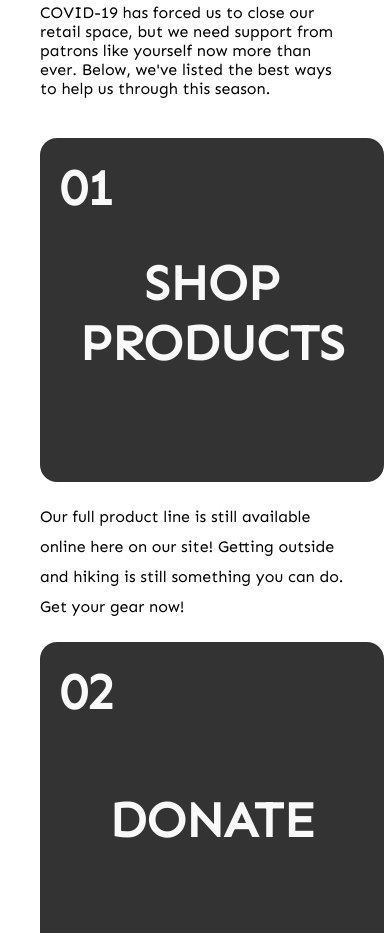
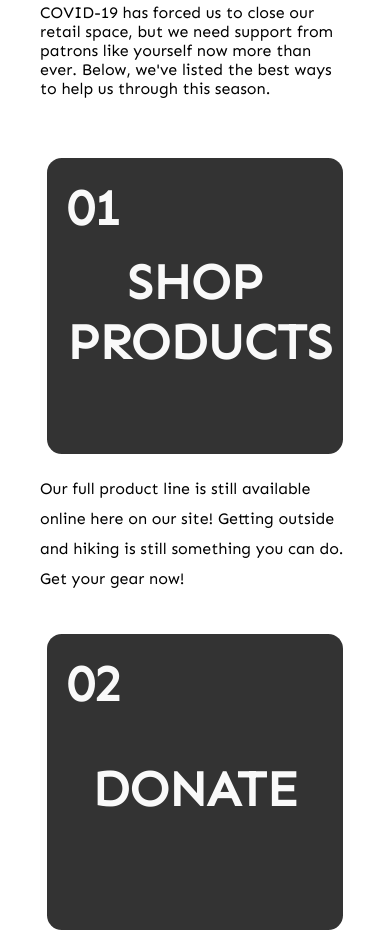
Before and after one commit to my970524/ACME_responsive, a plain HTML site: page index.html in a window 390 px wide. Shown: the part 1139-2072 px from the top of the page. Drawn offline with Linux system fonts and the light colour scheme.

Commit message:
Add files via upload

```diff
--- a/style.css
+++ b/style.css
@@ -291,4 +291,22 @@ footer .sns a {
   .third_content p {
     width: 90%;
   }
+  .block {
+    width: 16rem;
+    height: 16rem;
+    margin: 20px auto;
+  }
+  .block #comment {
+    text-align: center;
+    padding-top: 14px;
+  }
+  .block .box_3 > #comment {
+    padding-top: 0;
+  }
+  .block #comment_donate {
+    padding-top: 45px;
+  }
+  .three_boxes p {
+    width: 100%;
+  }
 }
```
